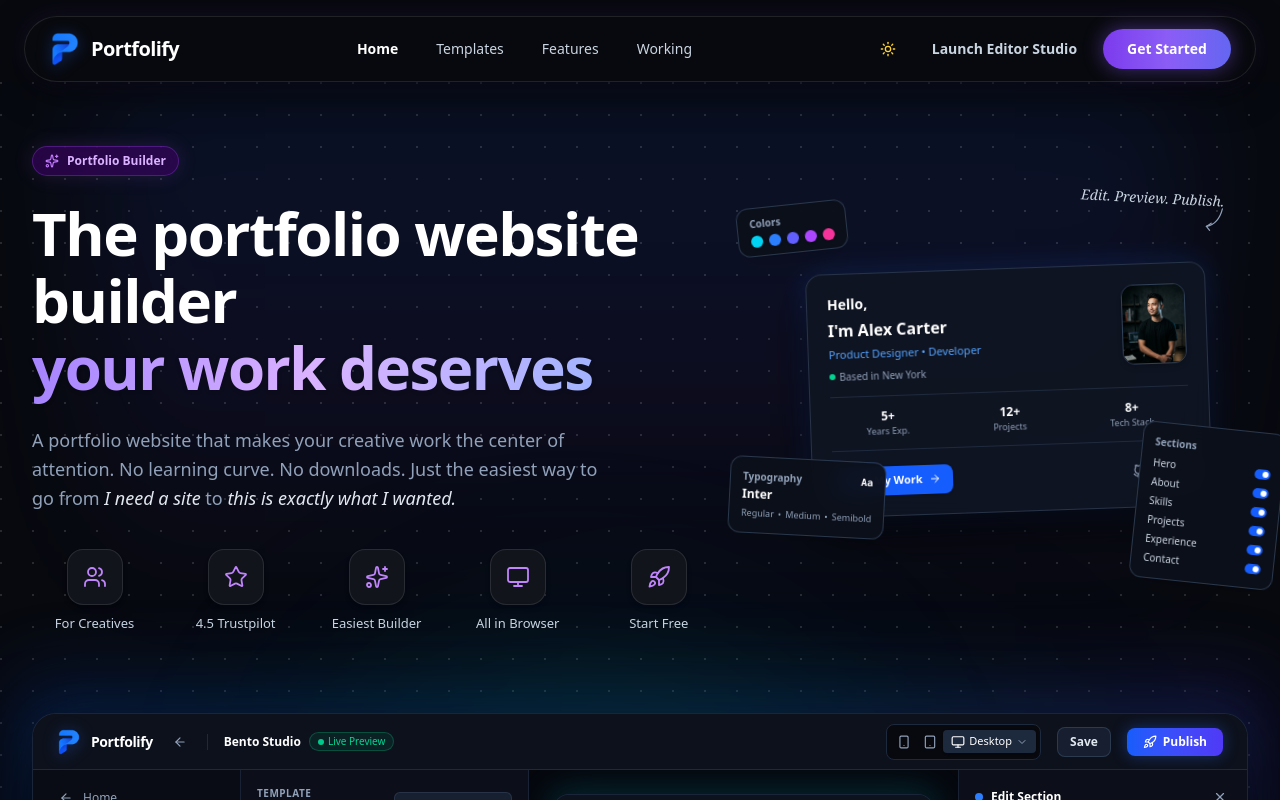
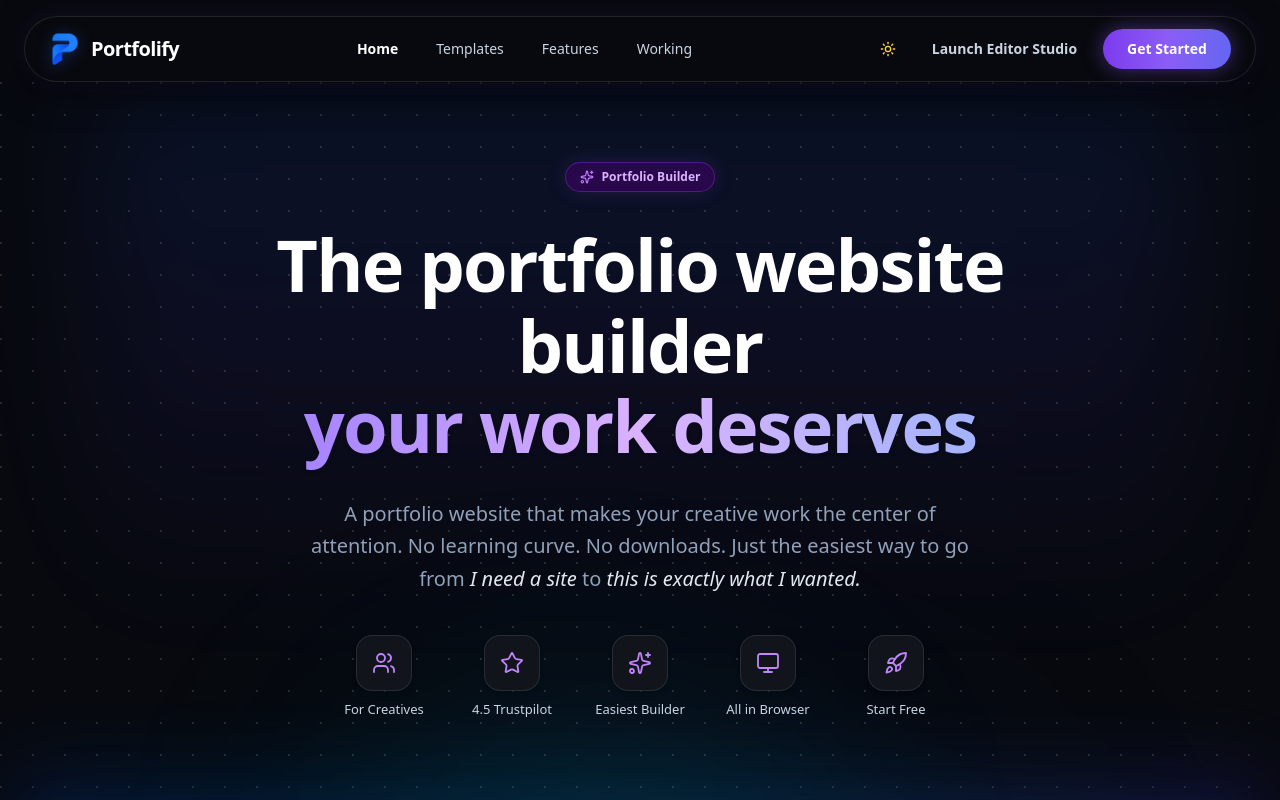
Before and after one commit to harshit-jain-ait/project-1-srm-insiders-, a Next.js app: page / in a window 1280 px wide. Shown: the top 800 px of the page. Built offline with nearby package versions, Linux system fonts and the light colour scheme.

Commit message:
add wave ripple animation to theme toggle and remove hero floating card cluster

```diff
--- a/src/app/globals.css
+++ b/src/app/globals.css
@@ -3,6 +3,34 @@
 
 html {
   scroll-behavior: smooth;
+}
+
+/* Circular wave theme transition */
+::view-transition-old(root) {
+  animation: none;
+  z-index: 1;
+}
+
+::view-transition-new(root) {
+  z-index: 9999;
+  animation: theme-wave 0.55s cubic-bezier(0.22, 1, 0.36, 1) forwards;
+}
+
+@keyframes theme-wave {
+  from {
+    clip-path: circle(0px at var(--wave-x, 50%) var(--wave-y, 0px));
+  }
+  to {
+    clip-path: circle(var(--wave-r, 150vmax) at var(--wave-x, 50%) var(--wave-y, 0px));
+  }
+}
+
+@media (prefers-reduced-motion: reduce) {
+  ::view-transition-group(root),
+  ::view-transition-old(root),
+  ::view-transition-new(root) {
+    animation: none !important;
+  }
 }
 
 @layer base {
--- a/src/components/landing/navbar.tsx
+++ b/src/components/landing/navbar.tsx
@@ -106,7 +106,7 @@
               {/* Animated Theme Toggle Button */}
               <motion.button
                 type="button"
-                onClick={toggleTheme}
+                onClick={(e) => toggleTheme(e)}
                 whileHover={{ scale: 1.08 }}
                 whileTap={{ scale: 0.92 }}
                 className={`p-2.5 rounded-full transition-colors cursor-pointer ${
@@ -240,7 +240,7 @@
               >
                 <button
                   type="button"
-                  onClick={toggleTheme}
+                  onClick={(e) => toggleTheme(e)}
                   className={`flex items-center gap-2 px-3 py-2 rounded-xl text-xs font-semibold cursor-pointer transition-colors ${
                     isDark
                       ? "bg-white/10 text-slate-200 hover:bg-white/15"
--- a/src/components/landing/studio-showcase.tsx
+++ b/src/components/landing/studio-showcase.tsx
@@ -115,18 +115,16 @@
       </div>
 
       <div className="relative z-10 max-w-7xl mx-auto px-4 sm:px-6 lg:px-8 space-y-12 md:space-y-16">
-        {/* 1. HERO TOP SECTION: Headline + 3 Value Props + Floating 3D Cards */}
-        <div className="grid grid-cols-1 lg:grid-cols-12 gap-8 lg:gap-12 items-center">
-          {/* Left Column: Heading, Subtitle, Features */}
-          <div className="lg:col-span-7 space-y-6 text-left">
+        {/* 1. HERO TOP SECTION: Centered Headline + Subtitle + 5 Value Highlights */}
+        <div className="max-w-4xl mx-auto text-center space-y-6 sm:space-y-8 pt-4 pb-4">
           {/* Visual Editor Pill Badge */}
-            <div className="inline-flex items-center gap-2 px-3 py-1.5 rounded-full bg-purple-50 dark:bg-purple-950/60 border border-purple-200 dark:border-purple-500/30 text-xs font-semibold text-purple-600 dark:text-purple-300 shadow-[0_0_20px_rgba(168,85,247,0.15)] backdrop-blur-md">
+          <div className="inline-flex items-center gap-2 px-3.5 py-1.5 rounded-full bg-purple-50 dark:bg-purple-950/60 border border-purple-200 dark:border-purple-500/30 text-xs font-semibold text-purple-600 dark:text-purple-300 shadow-[0_0_20px_rgba(168,85,247,0.15)] backdrop-blur-md">
             <Sparkles className="w-3.5 h-3.5 text-purple-500 dark:text-purple-400" />
             <span>Portfolio Builder</span>
           </div>
 
           {/* Main Title */}
-            <h1 className="text-4xl sm:text-5xl lg:text-6xl font-extrabold text-slate-900 dark:text-white tracking-tight leading-[1.12]">
+          <h1 className="text-4xl sm:text-6xl lg:text-7xl font-extrabold text-slate-900 dark:text-white tracking-tight leading-[1.12]">
             The portfolio website builder <br />
             <span className="bg-gradient-to-r from-violet-400 via-purple-300 to-indigo-300 bg-clip-text text-transparent drop-shadow-sm">
               your work deserves
@@ -134,7 +132,7 @@
           </h1>
 
           {/* Subtitle */}
-            <p className="text-slate-600 dark:text-slate-400 text-base sm:text-lg max-w-xl font-normal leading-relaxed">
+          <p className="text-slate-600 dark:text-slate-400 text-base sm:text-lg lg:text-xl max-w-2xl mx-auto font-normal leading-relaxed">
             A portfolio website that makes your creative work the center of attention. No learning curve. No downloads. Just the easiest way to go from{" "}
             <em className="italic font-normal text-slate-800 dark:text-slate-200">I need a site</em>{" "}
             to{" "}
@@ -142,13 +140,13 @@
           </p>
 
           {/* 5 Value Highlights in a Row */}
-            <div className="grid grid-cols-2 sm:grid-cols-5 gap-3 sm:gap-4 pt-3">
+          <div className="flex flex-wrap items-center justify-center gap-4 sm:gap-8 pt-2">
             {VALUE_HIGHLIGHTS.map((item) => {
               const Icon = item.icon;
               return (
                 <div
                   key={item.label}
-                    className="flex flex-col items-center text-center gap-2.5 group"
+                  className="flex flex-col items-center text-center gap-2.5 group w-20 sm:w-24"
                 >
                   <div className="w-13 h-13 sm:w-14 sm:h-14 rounded-2xl bg-white/90 dark:bg-[#12141c] border border-slate-200/90 dark:border-white/10 flex items-center justify-center text-purple-600 dark:text-[#c084fc] shadow-xs dark:shadow-md transition-all duration-200 group-hover:scale-105 group-hover:border-purple-400/50">
                     <Icon className="w-5 h-5 sm:w-6 sm:h-6 stroke-[1.8]" />
@@ -159,127 +157,6 @@
                 </div>
               );
             })}
-            </div>
-          </div>
-
-          {/* Right Column: Floating 3D/Tilted Cards (Alex Carter + Colors + Typography + Sections) */}
-          <div className="lg:col-span-5 relative flex items-center justify-center min-h-[340px]">
-            {/* Playful script annotation at top right */}
-            <div className="absolute -top-6 sm:-top-8 right-2 sm:right-6 z-30 pointer-events-none select-none text-right">
-              <span className="font-serif italic text-xs sm:text-sm text-slate-500 dark:text-slate-300 block transform rotate-3">
-                Edit. Preview. Publish.
-              </span>
-              <svg
-                className="w-8 h-8 text-slate-400 dark:text-slate-400 inline-block transform translate-x-2 -translate-y-1"
-                viewBox="0 0 40 40"
-                fill="none"
-                stroke="currentColor"
-                strokeWidth="1.5"
-                strokeLinecap="round"
-              >
-                <path d="M 28 6 C 25 18, 18 26, 8 28" />
-                <path d="M 8 28 L 14 24" />
-                <path d="M 8 28 L 12 33" />
-              </svg>
-            </div>
-
-            {/* Main Floating Tilted Portfolio Card */}
-            <div className="relative w-full max-w-[360px] sm:max-w-[400px] bg-white/95 dark:bg-[#0f1422]/90 border border-slate-200/90 dark:border-slate-700/70 rounded-2xl p-5 shadow-[0_20px_50px_rgba(0,0,0,0.08),0_0_30px_rgba(37,99,235,0.12)] dark:shadow-[0_20px_50px_rgba(0,0,0,0.7),0_0_30px_rgba(37,99,235,0.25)] backdrop-blur-md transform -rotate-2 hover:rotate-0 transition-all duration-500">
-              <div className="flex items-start justify-between gap-4">
-                <div className="space-y-1">
-                  <h3 className="text-sm font-bold text-slate-700 dark:text-white">Hello,</h3>
-                  <h2 className="text-base font-extrabold text-slate-900 dark:text-white">I&apos;m Alex Carter</h2>
-                  <p className="text-[11px] text-blue-600 dark:text-blue-400 font-medium">Product Designer • Developer</p>
-                  <p className="text-[10px] text-slate-500 dark:text-slate-400 flex items-center gap-1 pt-0.5">
-                    <span className="w-1.5 h-1.5 rounded-full bg-emerald-500 dark:bg-emerald-400 inline-block" />
-                    Based in New York
-                  </p>
-                </div>
-                {/* Avatar */}
-                <div className="relative w-16 h-20 rounded-xl overflow-hidden border border-slate-200 dark:border-slate-700 shadow-md shrink-0">
-                  <img
-                    src="/images/studio/alex-carter.jpg"
-                    alt="Alex Carter"
-                    className="w-full h-full object-cover object-top"
-                  />
-                </div>
-              </div>
-
-              {/* Stats Bar */}
-              <div className="grid grid-cols-3 gap-2 py-3 my-3 border-y border-slate-200 dark:border-slate-800 text-center">
-                <div>
-                  <div className="text-xs font-bold text-slate-900 dark:text-white">5+</div>
-                  <div className="text-[9px] text-slate-500 dark:text-slate-400">Years Exp.</div>
-                </div>
-                <div>
-                  <div className="text-xs font-bold text-slate-900 dark:text-white">12+</div>
-                  <div className="text-[9px] text-slate-500 dark:text-slate-400">Projects</div>
-                </div>
-                <div>
-                  <div className="text-xs font-bold text-slate-900 dark:text-white">8+</div>
-                  <div className="text-[9px] text-slate-500 dark:text-slate-400">Tech Stack</div>
-                </div>
-              </div>
-
-              {/* Action Button & Socials */}
-              <div className="flex items-center justify-between gap-3 pt-1">
-                <button
-                  type="button"
-                  className="bg-blue-600 hover:bg-blue-500 text-white text-[11px] font-semibold px-3 py-1.5 rounded-lg flex items-center gap-1.5 shadow-sm transition-all"
-                >
-                  <span>View My Work</span>
-                  <ArrowRight className="w-3 h-3" />
-                </button>
-                <div className="flex items-center gap-2 text-slate-400 dark:text-slate-400">
-                  <GithubIcon className="w-3.5 h-3.5 hover:text-slate-900 dark:hover:text-white transition-colors" />
-                  <LinkedinIcon className="w-3.5 h-3.5 hover:text-slate-900 dark:hover:text-white transition-colors" />
-                  <TwitterIcon className="w-3.5 h-3.5 hover:text-slate-900 dark:hover:text-white transition-colors" />
-                </div>
-              </div>
-            </div>
-
-            {/* Floating Mini Card 1: Colors (Top Left) */}
-            <div className="absolute -top-4 -left-4 sm:-left-8 bg-white/95 dark:bg-[#0b0f1a]/95 border border-slate-200/90 dark:border-slate-700/80 rounded-xl px-3 py-2 shadow-xl backdrop-blur-md z-20 pointer-events-none transform -rotate-6">
-              <span className="text-[10px] font-semibold text-slate-500 dark:text-slate-400 block mb-1">Colors</span>
-              <div className="flex items-center gap-1.5">
-                <span className="w-3 h-3 rounded-full bg-cyan-400 shadow-sm" />
-                <span className="w-3 h-3 rounded-full bg-blue-500 shadow-sm" />
-                <span className="w-3 h-3 rounded-full bg-indigo-500 shadow-sm" />
-                <span className="w-3 h-3 rounded-full bg-purple-500 shadow-sm" />
-                <span className="w-3 h-3 rounded-full bg-pink-500 shadow-sm" />
-              </div>
-            </div>
-
-            {/* Floating Mini Card 2: Typography (Left Center) */}
-            <div className="absolute bottom-6 -left-6 sm:-left-10 bg-white/95 dark:bg-[#0b0f1a]/95 border border-slate-200/90 dark:border-slate-700/80 rounded-xl p-3 shadow-xl backdrop-blur-md z-20 pointer-events-none transform rotate-3">
-              <div className="flex items-center justify-between gap-3">
-                <span className="text-[10px] font-semibold text-slate-500 dark:text-slate-400">Typography</span>
-                <span className="text-[10px] font-bold text-slate-900 dark:text-white font-mono">Aa</span>
-              </div>
-              <div className="text-xs font-bold text-slate-900 dark:text-white mt-0.5">Inter</div>
-              <div className="flex items-center gap-1 mt-1 text-[9px] text-slate-500 dark:text-slate-400">
-                <span>Regular</span>
-                <span>•</span>
-                <span>Medium</span>
-                <span>•</span>
-                <span>Semibold</span>
-              </div>
-            </div>
-
-            {/* Floating Mini Card 3: Sections Toggle List (Right Bottom) */}
-            <div className="absolute -bottom-6 -right-2 sm:-right-8 bg-white/95 dark:bg-[#0b0f1a]/95 border border-slate-200/90 dark:border-slate-700/80 rounded-xl p-3 shadow-xl backdrop-blur-md z-20 pointer-events-none transform rotate-6 w-36 hidden sm:block">
-              <span className="text-[10px] font-semibold text-slate-500 dark:text-slate-400 block mb-1.5">Sections</span>
-              <div className="space-y-1 text-[10px]">
-                {["Hero", "About", "Skills", "Projects", "Experience", "Contact"].map((sec) => (
-                  <div key={sec} className="flex items-center justify-between text-slate-700 dark:text-slate-300">
-                    <span>{sec}</span>
-                    <span className="w-4 h-2.5 rounded-full bg-blue-600 inline-flex items-center justify-end px-0.5">
-                      <span className="w-1.5 h-1.5 rounded-full bg-white" />
-                    </span>
-                  </div>
-                ))}
-              </div>
-            </div>
           </div>
         </div>
 
--- a/src/components/theme-provider.tsx
+++ b/src/components/theme-provider.tsx
@@ -8,7 +8,7 @@
   theme: Theme;
   isDark: boolean;
   setTheme: (theme: Theme) => void;
-  toggleTheme: () => void;
+  toggleTheme: (e?: React.MouseEvent) => void;
 }
 
 const ThemeContext = createContext<ThemeContextType>({
@@ -53,9 +53,40 @@
     applyThemeToDocument(newTheme);
   };
 
-  const toggleTheme = () => {
+  const toggleTheme = (e?: React.MouseEvent) => {
     const next = theme === "dark" ? "light" : "dark";
-    setTheme(next);
+
+    if (
+      typeof document !== "undefined" &&
+      "startViewTransition" in document &&
+      !window.matchMedia("(prefers-reduced-motion: reduce)").matches
+    ) {
+      let x = window.innerWidth / 2;
+      let y = 0;
+      if (e?.currentTarget) {
+        const rect = (e.currentTarget as HTMLElement).getBoundingClientRect();
+        x = rect.left + rect.width / 2;
+        y = rect.top + rect.height / 2;
+      } else if (e?.clientX !== undefined && e?.clientY !== undefined) {
+        x = e.clientX;
+        y = e.clientY;
+      }
+
+      const endRadius = Math.hypot(
+        Math.max(x, window.innerWidth - x),
+        Math.max(y, window.innerHeight - y)
+      );
+
+      document.documentElement.style.setProperty("--wave-x", `${Math.round(x)}px`);
+      document.documentElement.style.setProperty("--wave-y", `${Math.round(y)}px`);
+      document.documentElement.style.setProperty("--wave-r", `${Math.ceil(endRadius)}px`);
+
+      (document as unknown as { startViewTransition: (cb: () => void) => void }).startViewTransition(() => {
+        setTheme(next);
+      });
+    } else {
+      setTheme(next);
+    }
   };
 
   return (
```
Lines whose indentation alone changed are shown as unchanged.
